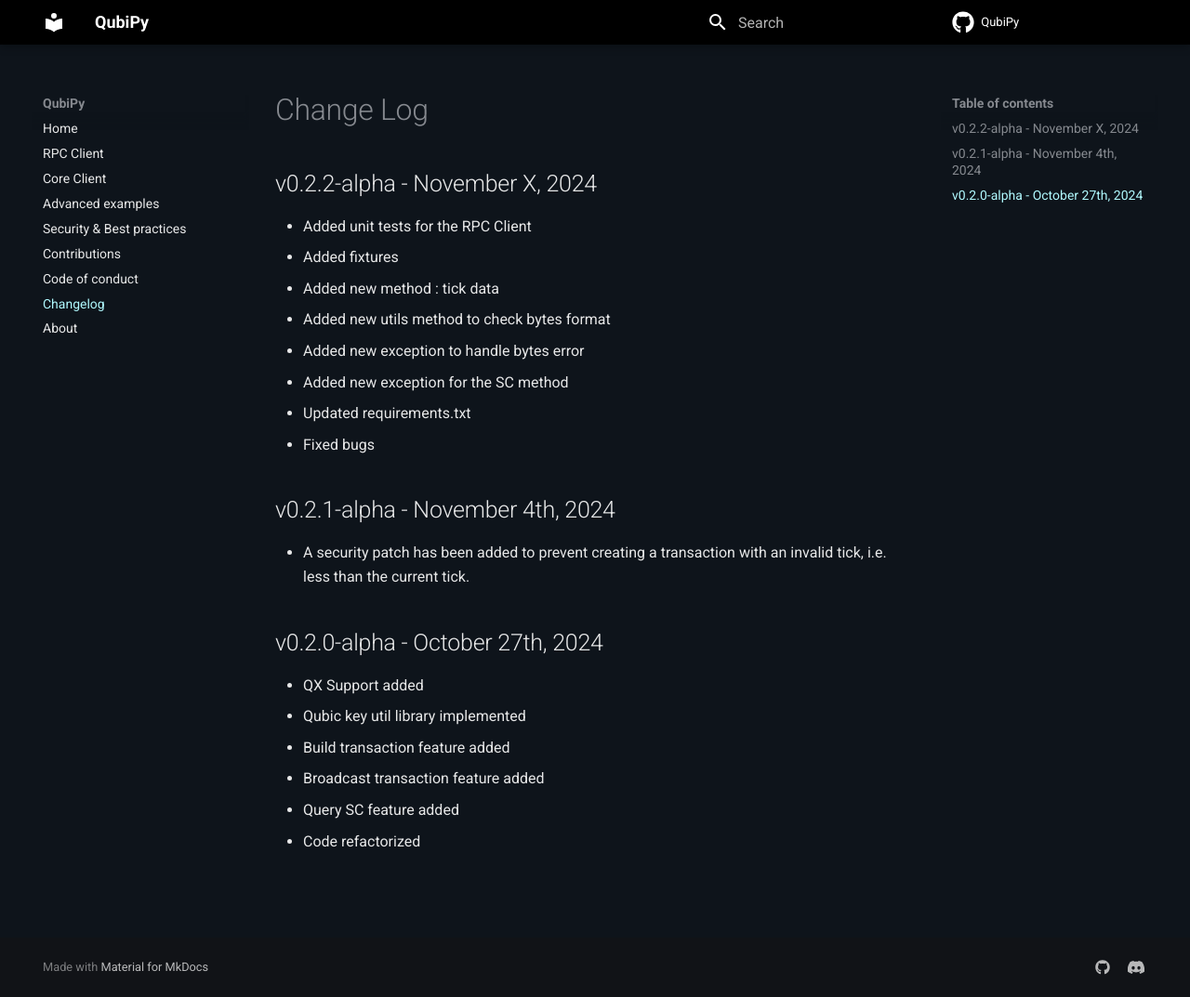
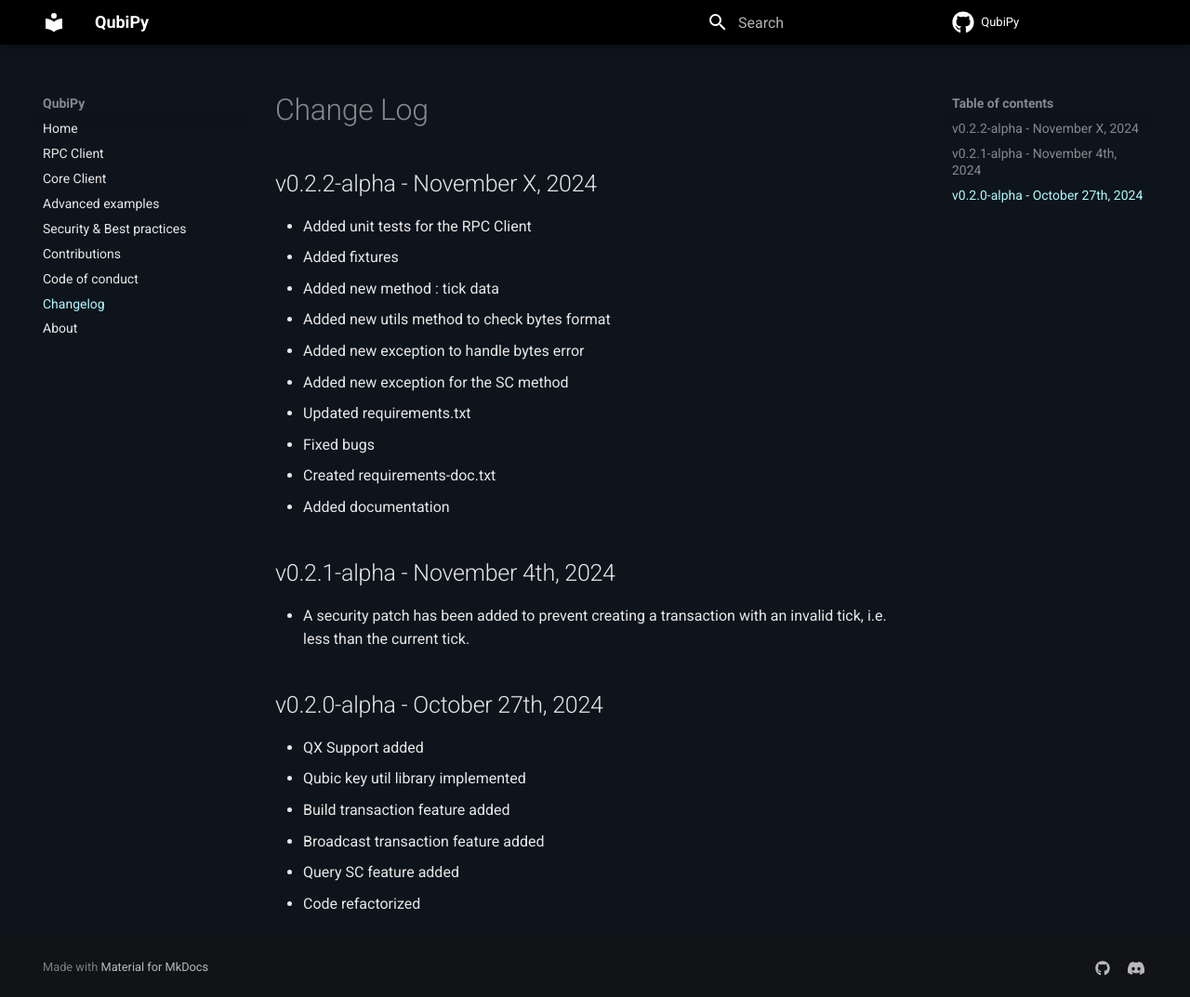
Before and after one commit to QubiPy-Labs/QubiPy, an MkDocs documentation site: the page built from docs/changelog.md, in a window 1280 px wide and 1073 px high. Shown: the whole window at 93% size. Built offline with MkDocs 1.6.1 and Material for MkDocs 9.7.7, drawn with Linux system fonts in a browser that asks for light colours; comment, search, counter and statistics services are not loaded.

Commit message:
docs: update changelog

```diff
--- a/docs/changelog.md
+++ b/docs/changelog.md
@@ -8,6 +8,8 @@
 * Added new exception for the SC method
 * Updated requirements.txt
 * Fixed bugs
+* Created requirements-doc.txt
+* Added documentation
 
 ## v0.2.1-alpha - November 4th, 2024
 * A security patch has been added to prevent creating a transaction with an invalid tick, i.e. less than the current tick.
```
Also changed, not shown: CHANGELOG.md (+3 -0 lines).
